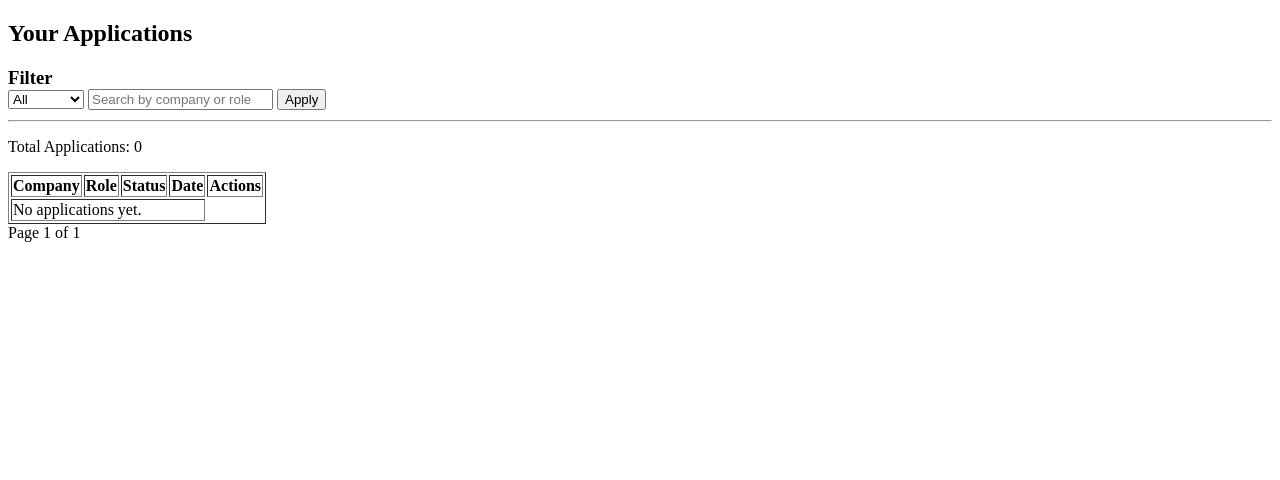
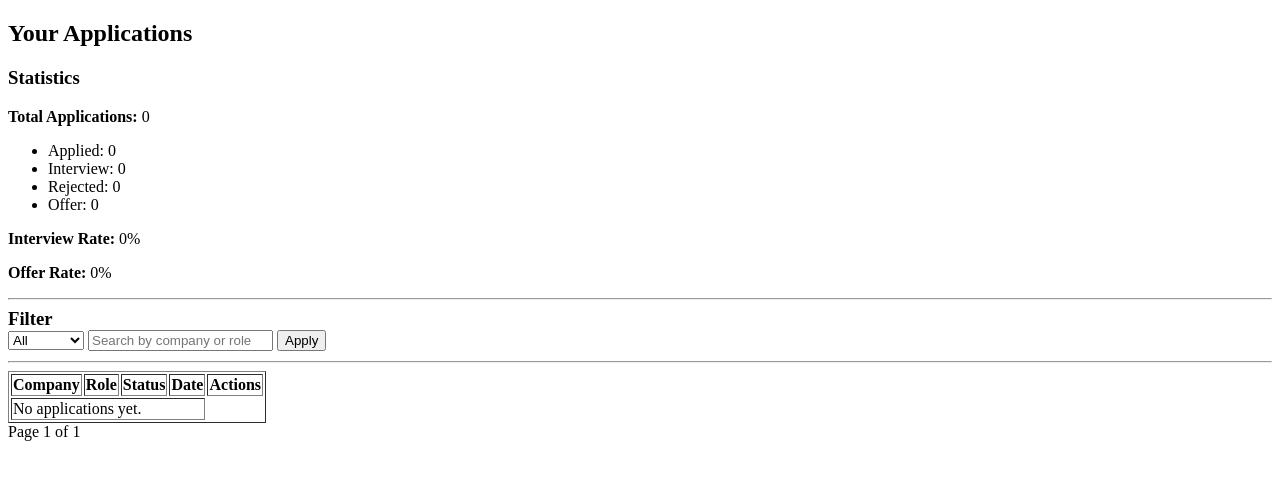
Before and after one commit to z-ABYa/tracker, a Django app: page / in a window 1280 px wide. Shown: the part 29-509 px from the top of the page. Run offline with Django 5.2, Linux system fonts and the light colour scheme; the visitor is signed in with stand-in values (Sample User, id 1); data that the repository does not hold is empty.

Commit message:
Built stats feature on dashboard

```diff
--- a/applications/views.py
+++ b/applications/views.py
@@ -1,6 +1,6 @@
 from django.contrib.auth.decorators import login_required
 from django.core.paginator import Paginator
-from django.db.models import Q
+from django.db.models import Q, Count
 from django.shortcuts import render, redirect, get_object_or_404
 from .forms import ApplicationForm
 from .models import Application
@@ -18,6 +18,20 @@ def dashboard(request):
             Q(role__icontains=query)
         )
 
+    all_apps = Application.objects.filter(user=request.user)
+    total_count = all_apps.count()
+    stats_count = (
+        all_apps
+        .values('status')
+        .annotate(count=Count('status'))
+    )
+    stats_dict = {item['status']:item['count'] for item in stats_count}
+
+    interview_count = stats_dict.get('I', 0)
+    offer_count = stats_dict.get('O', 0)
+    interview_rate = round((interview_count / total_count) * 100, 2) if total_count > 0 else 0
+    offer_rate = round((offer_count / total_count) * 100, 2) if total_count > 0 else 0
+
     paginator = Paginator(applications, 5)
     page_no = request.GET.get('page')
     page_obj = paginator.get_page(page_no)
@@ -27,6 +41,10 @@ def dashboard(request):
             'page_obj': page_obj,
             'current_status': status_filter,
             'statuses': statuses,
+            'total_count': total_count,
+            'stats_dict': stats_dict,
+            'interview_rate': interview_rate,
+            'offer_rate': offer_rate,
         })
 
 @login_required
--- a/templates/applications/dashboard.html
+++ b/templates/applications/dashboard.html
@@ -2,6 +2,20 @@
 {% block content %}
 
 <h2>Your Applications</h2>
+
+<h3>Statistics</h3>
+<p><strong>Total Applications:</strong> {{ total_count }}</p>
+<ul>
+    <li>Applied: {{ stats_dict.A|default:0 }}</li>
+    <li>Interview: {{ stats_dict.I|default:0 }}</li>
+    <li>Rejected: {{ stats_dict.R|default:0 }}</li>
+    <li>Offer: {{ stats_dict.O|default:0 }}</li>
+</ul>
+
+<p><strong>Interview Rate:</strong> {{ interview_rate }}%</p>
+<p><strong>Offer Rate:</strong> {{ offer_rate }}%</p>
+
+<hr>
 
 <h3 style="display: inline;">Filter</h3>
 <form method="get" style="margin-bottom: 10px;">
@@ -23,7 +37,7 @@
 </form>
 
 <hr>
-<p>Total Applications: {{ page_obj.paginator.count }}</p>
+
 <table border="1">
     <tr>
         <th>Company</th>
```
